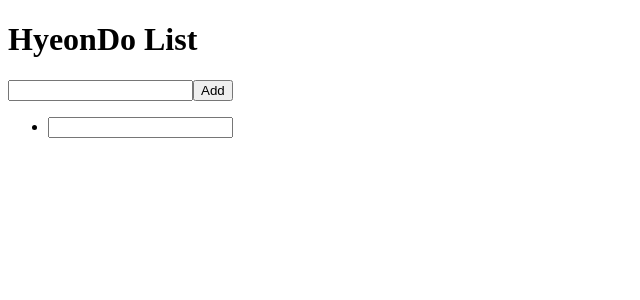
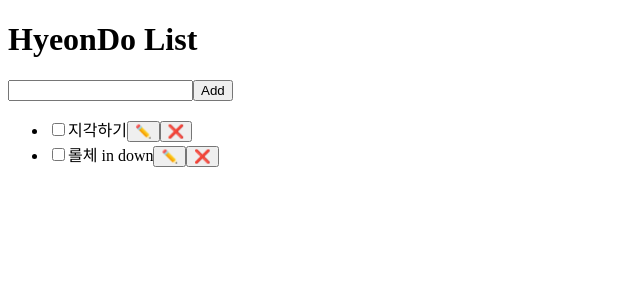
Before and after one commit to mirim1306/React, a React (Vite) app: page / in a window 1280 px wide. Shown: the top 300 px of the page, without its empty margins (0-640 px from the left). Built offline with nearby package versions, Linux system fonts and the light colour scheme.

Commit message:
TodoListApp 시작

```diff
--- a/src/TodoListApp.jsx
+++ b/src/TodoListApp.jsx
@@ -2,18 +2,22 @@ function TodoListApp(){
     return (
         <div>
             <h1>HyeonDo List</h1>
-            <form>
+            <from>
                 <input type="text"/>
-                <button>Add</button>
-            </form>
+                <button type="submit">Add</button>
+            </from>
             <ul>
                 <li>
-                    <input type="check"/>
-                    <label>
-                        <span>
-                            <p></p>
-                        </span>
-                    </label>
+                    <input type="checkbox" id="chk-1"/>
+                    <label htmlFor="chk-1">지각하기</label>
+                    <button>✏️</button>
+                    <button>❌</button>
+                </li>
+                <li>
+                    <input type="checkbox" id="chk-2"/>
+                    <label htmlFor="chk-2">롤체 in down</label>
+                    <button>✏️</button>
+                    <button>❌</button>
                 </li>
             </ul>
         </div>
```
